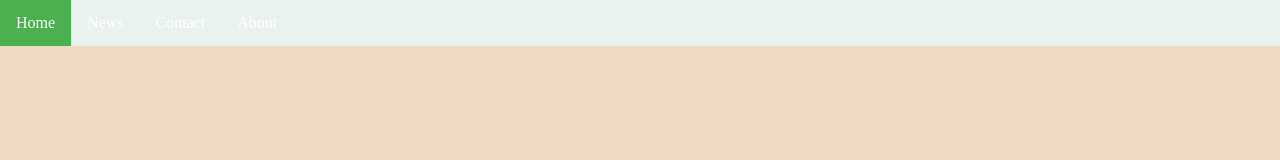
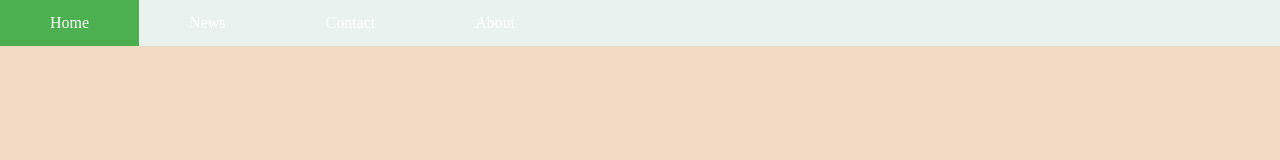
Before and after one commit to arnoldDevin/Website, a plain HTML site: page index.html in a window 1280 px wide. Drawn offline with Linux system fonts and the light colour scheme.

Commit message:
Update index.html

```diff
--- a/index.html
+++ b/index.html
@@ -24,7 +24,7 @@
   display: block;
   color: white;
   text-align: center;
-  padding: 14px 16px;
+  padding: 14px 50px;
   text-decoration: none;
 }
 
```
